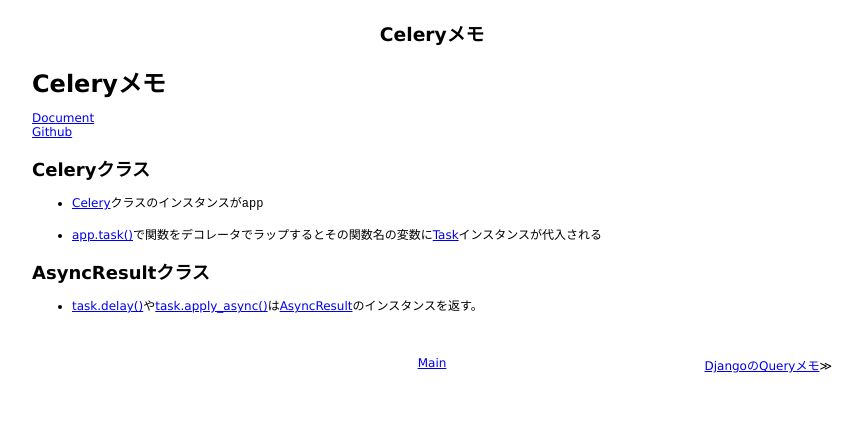
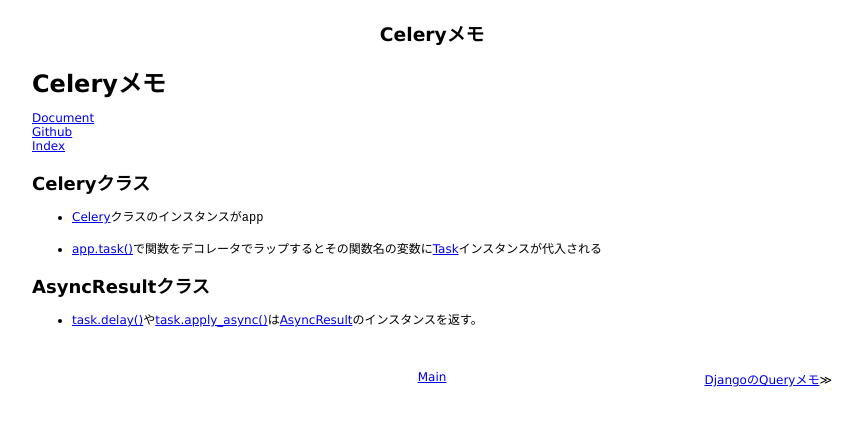
Before and after one commit to 38elements/38elements.github.com, a Jekyll site: the page built from _posts/2019-09-06-celery.md, in a window 1280 px wide. Shown: the top 426 px of the page, without its empty margins (208-1071 px from the left). Built offline with Jekyll 4.4.1, drawn with Linux system fonts in a browser that asks for light colours.

Commit message:
Update 2019-09-06-celery.md

```diff
--- a/_posts/2019-09-06-celery.md
+++ b/_posts/2019-09-06-celery.md
@@ -7,6 +7,7 @@ title: Celeryメモ
 
 [Document](https://docs.celeryproject.org/en/latest/index.html)
 [Github](https://github.com/celery/celery/)
+[Index](https://docs.celeryproject.org/en/latest/genindex.html)
 
 ## Celeryクラス
 
```
